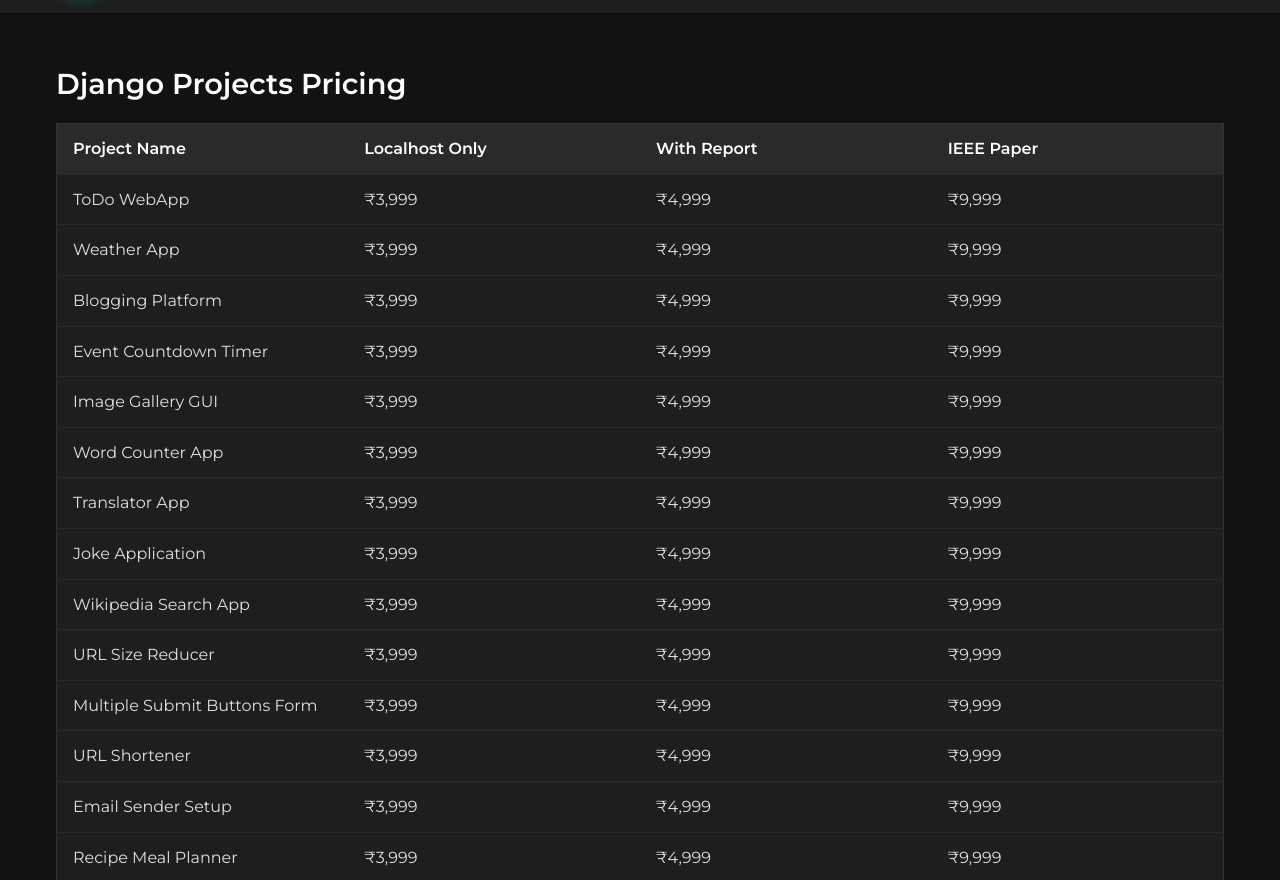
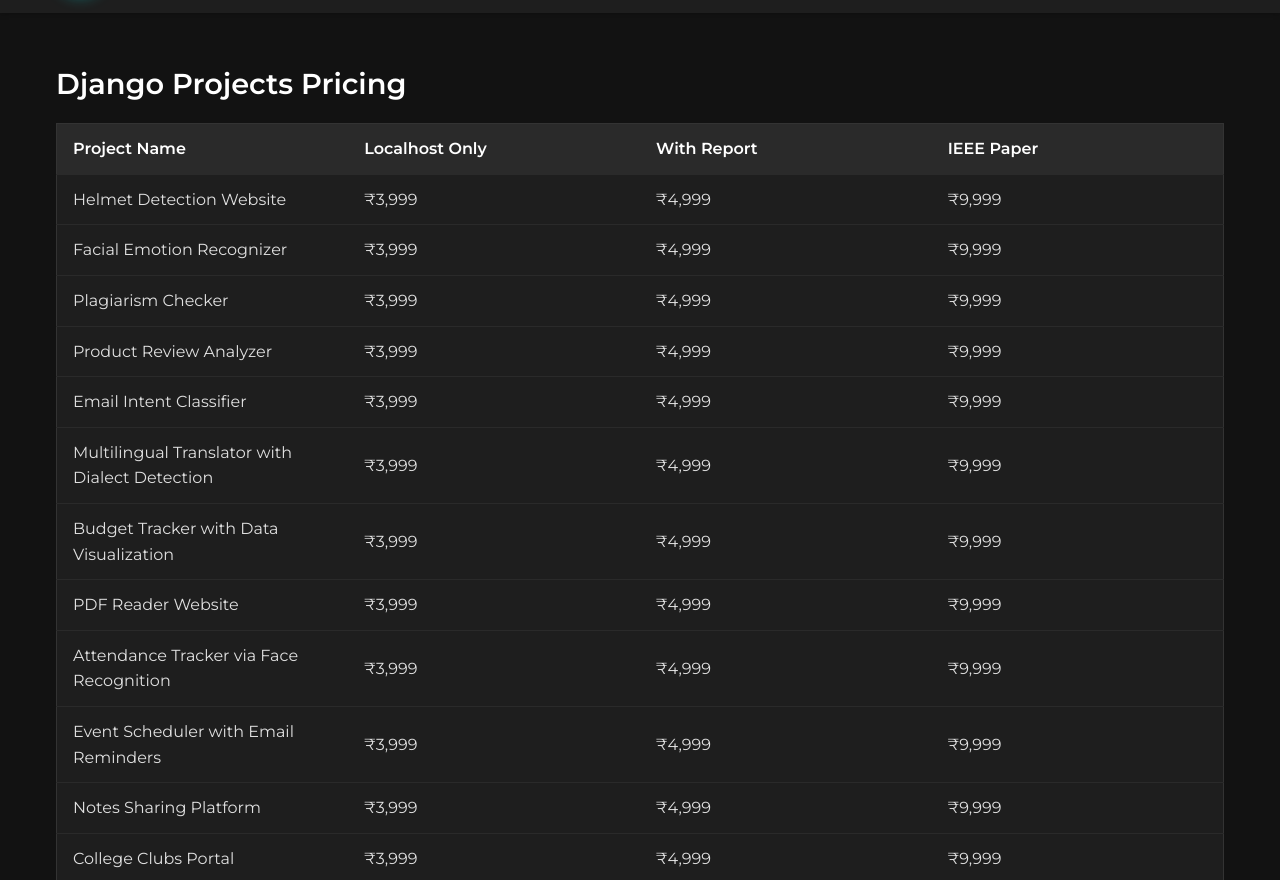
Before and after one commit to swapglobals3333/swapglobals, a plain HTML site: page projects.html in a window 1280 px wide. Shown: the part 70-950 px from the top of the page. Drawn offline with Linux system fonts and the light colour scheme.

Commit message:
Update projects.html
Signed-off-by: swapglobals3333 <swapglobals@gmail.com>

```diff
--- a/projects.html
+++ b/projects.html
@@ -36,23 +36,19 @@
           </tr>
         </thead>
         <tbody>
-          <tr><td>ToDo WebApp</td><td>₹3,999</td><td>₹4,999</td><td>₹9,999</td></tr>
-          <tr><td>Weather App</td><td>₹3,999</td><td>₹4,999</td><td>₹9,999</td></tr>
-          <tr><td>Blogging Platform</td><td>₹3,999</td><td>₹4,999</td><td>₹9,999</td></tr>
-          <tr><td>Event Countdown Timer</td><td>₹3,999</td><td>₹4,999</td><td>₹9,999</td></tr>
-          <tr><td>Image Gallery GUI</td><td>₹3,999</td><td>₹4,999</td><td>₹9,999</td></tr>
-          <tr><td>Word Counter App</td><td>₹3,999</td><td>₹4,999</td><td>₹9,999</td></tr>
-          <tr><td>Translator App</td><td>₹3,999</td><td>₹4,999</td><td>₹9,999</td></tr>
-          <tr><td>Joke Application</td><td>₹3,999</td><td>₹4,999</td><td>₹9,999</td></tr>
-          <tr><td>Wikipedia Search App</td><td>₹3,999</td><td>₹4,999</td><td>₹9,999</td></tr>
-          <tr><td>URL Size Reducer</td><td>₹3,999</td><td>₹4,999</td><td>₹9,999</td></tr>
-          <tr><td>Multiple Submit Buttons Form</td><td>₹3,999</td><td>₹4,999</td><td>₹9,999</td></tr>
-          <tr><td>URL Shortener</td><td>₹3,999</td><td>₹4,999</td><td>₹9,999</td></tr>
-          <tr><td>Email Sender Setup</td><td>₹3,999</td><td>₹4,999</td><td>₹9,999</td></tr>
-          <tr><td>Recipe Meal Planner</td><td>₹3,999</td><td>₹4,999</td><td>₹9,999</td></tr>
-          <tr><td>Nestest Serializer</td><td>₹3,999</td><td>₹4,999</td><td>₹9,999</td></tr>
-          <tr><td>Image Upload App</td><td>₹3,999</td><td>₹4,999</td><td>₹9,999</td></tr>
-          <tr><td>Phone Number Authentication</td><td>₹3,999</td><td>₹4,999</td><td>₹9,999</td></tr>
+          <tr><td>Helmet Detection Website</td><td>₹3,999</td><td>₹4,999</td><td>₹9,999</td></tr>
+          <tr><td>Facial Emotion Recognizer</td><td>₹3,999</td><td>₹4,999</td><td>₹9,999</td></tr>
+          <tr><td>Plagiarism Checker</td><td>₹3,999</td><td>₹4,999</td><td>₹9,999</td></tr>
+          <tr><td>Product Review Analyzer</td><td>₹3,999</td><td>₹4,999</td><td>₹9,999</td></tr>
+          <tr><td>Email Intent Classifier</td><td>₹3,999</td><td>₹4,999</td><td>₹9,999</td></tr>
+          <tr><td>Multilingual Translator with Dialect Detection</td><td>₹3,999</td><td>₹4,999</td><td>₹9,999</td></tr>
+          <tr><td>Budget Tracker with Data Visualization</td><td>₹3,999</td><td>₹4,999</td><td>₹9,999</td></tr>
+          <tr><td>PDF Reader Website</td><td>₹3,999</td><td>₹4,999</td><td>₹9,999</td></tr>
+          <tr><td>Attendance Tracker via Face Recognition</td><td>₹3,999</td><td>₹4,999</td><td>₹9,999</td></tr>
+          <tr><td>Event Scheduler with Email Reminders</td><td>₹3,999</td><td>₹4,999</td><td>₹9,999</td></tr>
+          <tr><td>Notes Sharing Platform</td><td>₹3,999</td><td>₹4,999</td><td>₹9,999</td></tr>
+          <tr><td>College Clubs Portal</td><td>₹3,999</td><td>₹4,999</td><td>₹9,999</td></tr>
+          <tr><td>Online Voting System and Result Analysis</td><td>₹3,999</td><td>₹4,999</td><td>₹9,999</td></tr>
         </tbody>
       </table>
 
```
